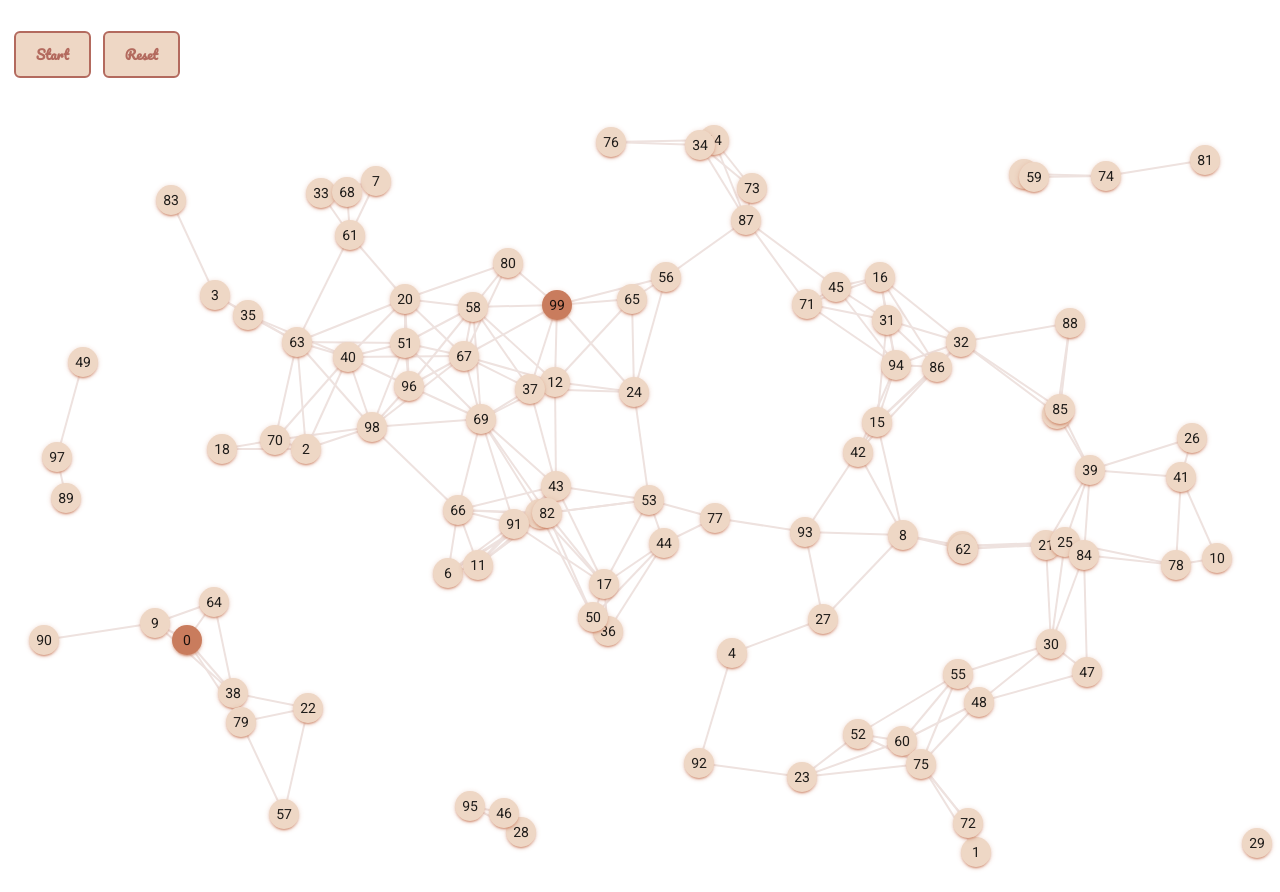
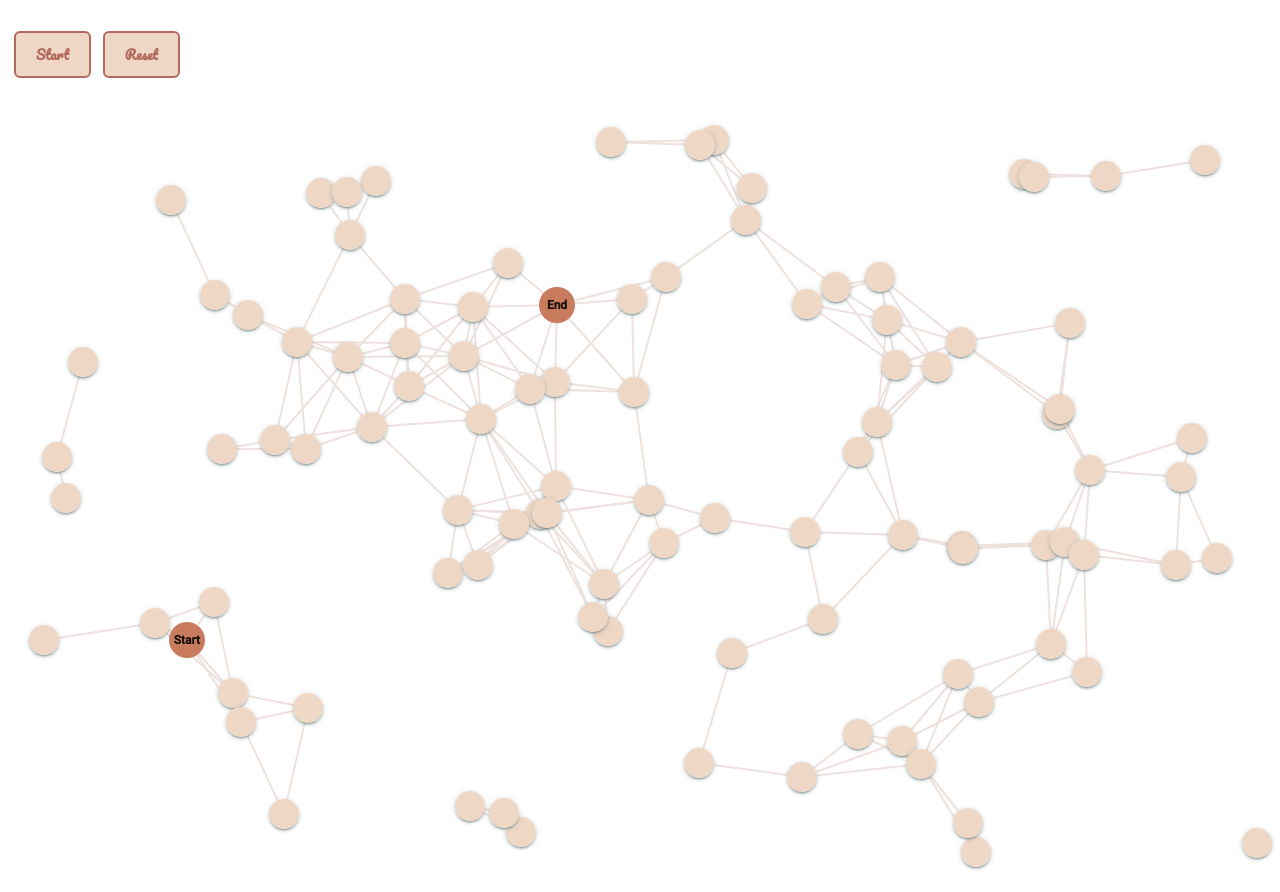
Before and after one commit to murryIsDeveloping/Pathfinder, an Angular app: page / in a window 1280 px wide. Shown: the part 1260-2152 px from the top of the page. Built offline with nearby package versions, Linux system fonts and the light colour scheme.

Commit message:
sexy animation

```diff
--- a/src/modules/graph/components/graph-point/graph-point.component.html
+++ b/src/modules/graph/components/graph-point/graph-point.component.html
@@ -1,3 +1,3 @@
 <div class="graph-point" [ngClass]="point.classes" cdkDrag (cdkDragMoved)="moving($event)" cdkDragBoundary=".graph-container" (cdkDragEnded)="onFinished($event)" [cdkDragFreeDragPosition]="dragPosition">
-    {{point.id}}
+<div class="graph-point-inner">{{ point.start ? "Start" : ""}}{{ point.end ? "End" : ""}}</div>
 </div>
--- a/src/modules/graph/components/graph-point/graph-point.component.sass
+++ b/src/modules/graph/components/graph-point/graph-point.component.sass
@@ -1,7 +1,6 @@
 @import "variables"
 
 .graph-point
-    transition: all ease 0.3s
     width: 30px
     height: 30px
     border-radius: 50%
@@ -13,21 +12,40 @@
     justify-content: center
     align-items: center
     text-align: center
-    background: map-get($theme1, "champangne-pink")
     position: absolute
     z-index: 1
     transition: box-shadow 200ms cubic-bezier(0, 0, 0.2, 1)
-    box-shadow: 0 3px 1px -2px rgba(map-get($theme1, "copper-red"), 0.4), 0 2px 2px 0 rgba(map-get($theme1, "copper-red"), 0.34), 0 1px 5px 0 rgba(map-get($theme1, "copper-red"), 0.32)
+    box-shadow: 0 3px 1px -2px rgba(map-get($colors, "nickel"), 0.4), 0 2px 2px 0 rgba(map-get($colors, "nickel"), 0.34), 0 1px 5px 0 rgba(map-get($colors, "nickel"), 0.32)
 
     &.end, &.start, &.active
-        background: map-get($theme1, "copper-red")
         z-index: 998
 
+        .graph-point-inner
+            transform: scale(1.2)
+            background: map-get($theme1, "copper-red")
+
+
     &.checked
-        background: map-get($theme1, "tuscany")
+        box-shadow: 0 0 0 0 rgba(map-get($colors, "nickel"), 0)
+        .graph-point-inner
+            transform: scale(0.8)
+            background: map-get($theme1, "tuscany")
+
+
+.graph-point-inner
+    transition: all cubic-bezier(1,.58,.5,1.85) 0.4s
+    background: map-get($theme1, "champangne-pink")
+    height: 100%
+    width: 100%
+    border-radius: 50%
+    display: flex
+    align-items: center
+    justify-content: center
+    font-size: 10px
+    font-weight: bold
 
 
 
 .graph-point:active
     z-index: 999
-    box-shadow: 0 4px 4px -3px rgba(map-get($theme1, "copper-red"), 0.4), 0 4px 5px 1px rgba(map-get($theme1, "copper-red"), 0.34), 0 2px 8px 1px rgba(map-get($theme1, "copper-red"), 0.32)
+    box-shadow: 0 4px 4px -3px rgba(map-get($colors, "nickel"), 0.4), 0 4px 5px 1px rgba(map-get($colors, "nickel"), 0.34), 0 2px 8px 1px rgba(map-get($colors, "nickel"), 0.32)
```
